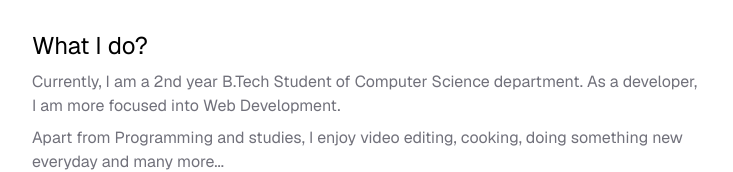
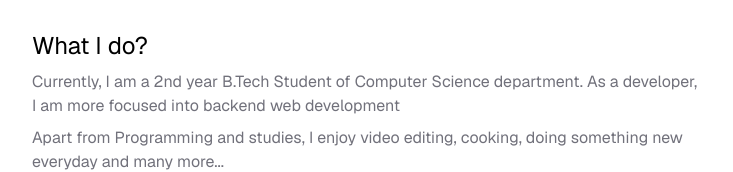
Before and after one commit to ankitsensei/ankitbhagat-portfolio, a React (Vite) app: page / in a window 1280 px wide. Shown: the part 311-483 px from the top of the page, without its empty margins (272-1005 px from the left). Built offline with nearby package versions, Linux system fonts and the light colour scheme; a web font is replaced by a local one.

Commit message:
updated intro

```diff
--- a/src/components/Intro.tsx
+++ b/src/components/Intro.tsx
@@ -17,7 +17,7 @@ const Intro: React.FC = () => {
         <hr className='text-zinc-800 my-2' />
         <div className="flex flex-col gap-2">
           <h1 className="text-2xl">What I do?</h1>
-          <p className="dark:text-zinc-400 text-zinc-500 text-md">Currently, I am a 2nd year B.Tech Student of Computer Science department. As a developer, I am more focused into Web Development.</p>
+          <p className="dark:text-zinc-400 text-zinc-500 text-md">Currently, I am a 2nd year B.Tech Student of Computer Science department. As a developer, I am more focused into backend web development</p>
           <p className="dark:text-zinc-400 text-zinc-500 text-md">Apart from Programming and studies, I enjoy video editing, cooking, doing something new everyday and many more...</p>
         </div>
         <hr className='text-zinc-800 my-2' />
```
